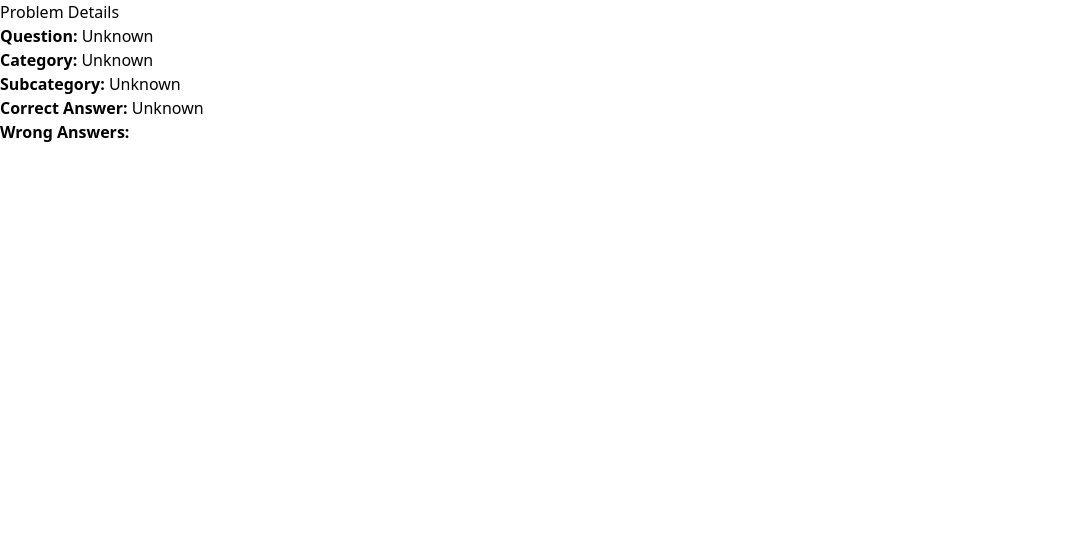
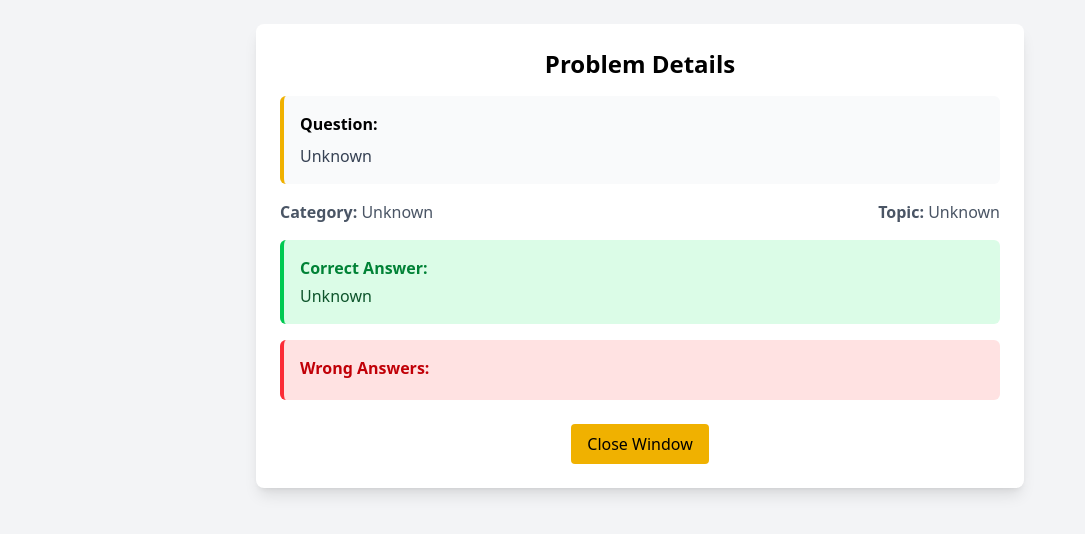
Before and after one commit to minervatbd/knightwise, a React (Vite) app in the folder frontend/: page /problem-view in a window 1280 px wide. Shown: the top 534 px of the page, without its empty margins (0-1085 px from the left). Built offline with nearby package versions, Linux system fonts and the light colour scheme.

Commit message:
Finished up Problem View Page styling

```diff
--- a/frontend/src/pages/ProblemViewPage.tsx
+++ b/frontend/src/pages/ProblemViewPage.tsx
@@ -8,19 +8,60 @@ const ProblemViewPage: React.FC = () => {
   const problem = {
     question: params.get('question') || 'Unknown',
     category: params.get('category') || 'Unknown',
-    subcategory: params.get('subcategory') || 'Unknown',
+    topic: params.get('topic') || 'Unknown',
     answerCorrect: params.get('answerCorrect') || 'Unknown',
-    answersWrong: params.get('answersWrong') ? params.get('answersWrong')!.split(',') : [],
+    answersWrong: params.get('answersWrong')
+      ? (JSON.parse(params.get('answersWrong')!) as string[])
+      : [],
   };
 
   return (
-    <div>
-      <h2>Problem Details</h2>
-      <p><strong>Question:</strong> {problem.question}</p>
-      <p><strong>Category:</strong> {problem.category}</p>
-      <p><strong>Subcategory:</strong> {problem.subcategory}</p>
-      <p><strong>Correct Answer:</strong> {problem.answerCorrect}</p>
-      <p><strong>Wrong Answers:</strong> {problem.answersWrong.join(', ')}</p>
+    <div className="p-6 bg-gray-100 min-h-screen flex flex-col items-center">
+      <div className="bg-white shadow-lg rounded-lg p-6 max-w-3xl w-full">
+        {/* Header */}
+        <h2 className="text-2xl font-bold text-center mb-4">Problem Details</h2>
+
+        {/* Question */}
+        <div className="mb-4 p-4 bg-gray-50 border-l-4 border-yellow-500 rounded-md">
+          <p className="font-semibold">Question:</p>
+          <div
+            className="mt-2 text-gray-700"
+            dangerouslySetInnerHTML={{ __html: problem.question }}
+          />
+        </div>
+
+        {/* Metadata (Category & Topic) */}
+        <div className="flex justify-between text-gray-600 mb-4">
+          <p><strong>Category:</strong> {problem.category}</p>
+          <p><strong>Topic:</strong> {problem.topic}</p>
+        </div>
+
+        {/* Correct Answer */}
+        <div className="mb-4 p-4 bg-green-100 border-l-4 border-green-500 rounded-md">
+          <p className="font-semibold text-green-700">Correct Answer:</p>
+          <p className="mt-1 text-green-900">{problem.answerCorrect}</p>
+        </div>
+
+        {/* Wrong Answers */}
+        <div className="mb-4 p-4 bg-red-100 border-l-4 border-red-500 rounded-md">
+          <p className="font-semibold text-red-700">Wrong Answers:</p>
+          <ul className="list-disc pl-5 mt-1 text-red-900">
+            {problem.answersWrong.map((wrongAnswer, index) => (
+              <li key={index}>{wrongAnswer}</li>
+            ))}
+          </ul>
+        </div>
+
+        {/* Close Button */}
+        <div className="text-center mt-6">
+          <button
+            className="px-4 py-2 bg-yellow-500 text-black rounded hover:bg-yellow-700 transition"
+            onClick={() => window.close()}
+          >
+            Close Window
+          </button>
+        </div>
+      </div>
     </div>
   );
 };
```
